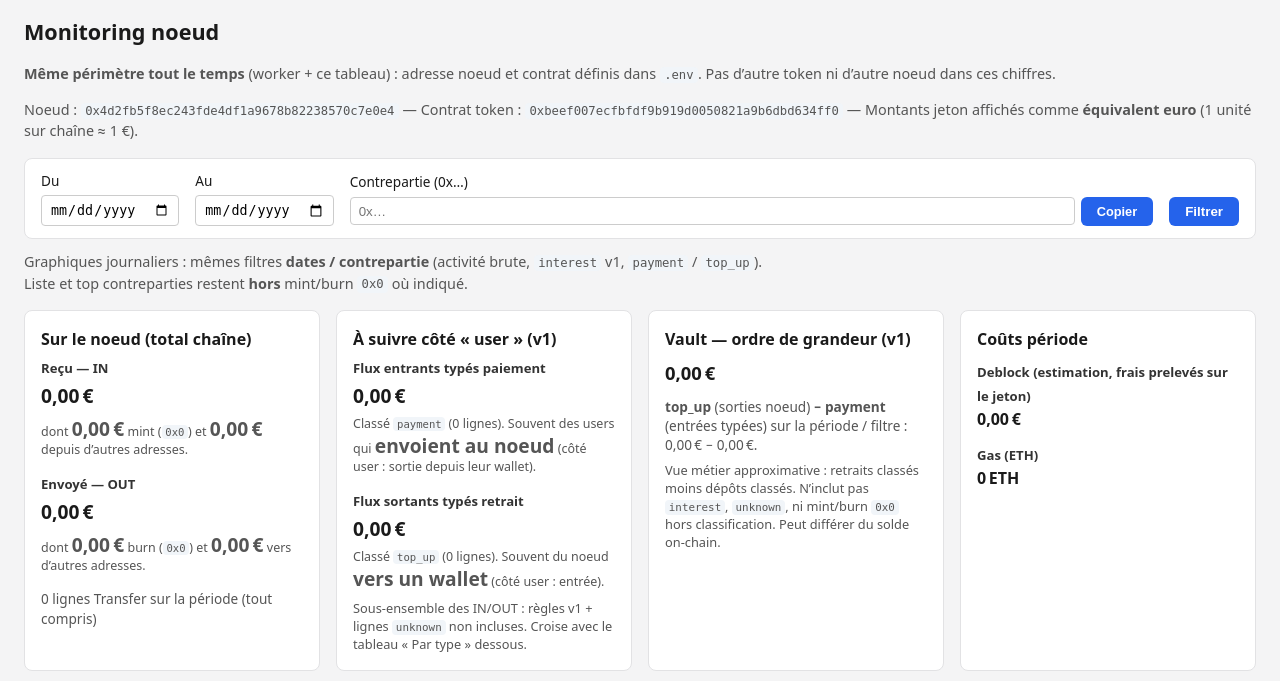
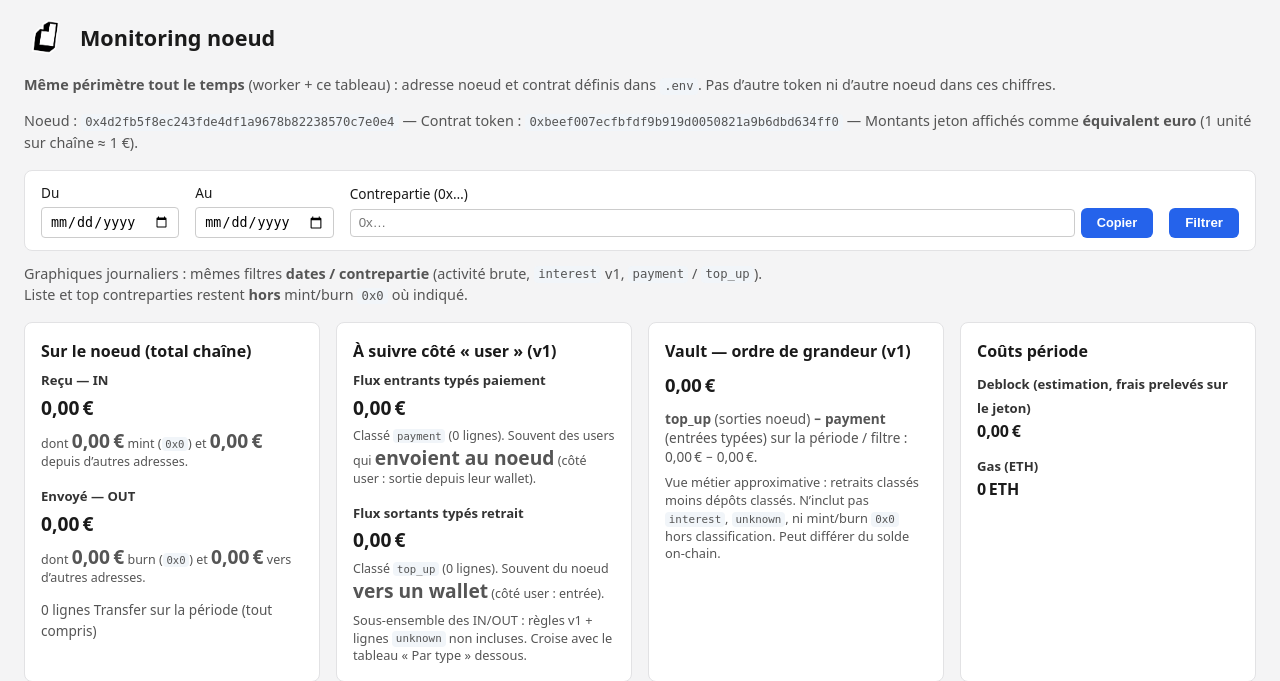
Before and after one commit to RuBy-67/deblock_vault_scrapping, a PHP site: page /dashboard in a window 1280 px wide. Shown: the top 681 px of the page. Run offline with PHP 8.4, Linux system fonts and the light colour scheme; data that the repository does not hold is empty.

Commit message:
logo + bcmath support

```diff
--- a/dashboard/styles.css
+++ b/dashboard/styles.css
@@ -10,9 +10,25 @@ body {
   line-height: 1.5;
 }
 
+.header__brand {
+  display: flex;
+  align-items: center;
+  gap: 0.75rem;
+  margin-bottom: 0.35rem;
+}
+
+.header__logo {
+  display: block;
+  width: 44px;
+  height: 44px;
+  flex-shrink: 0;
+  object-fit: contain;
+}
+
 .header h1 {
-  margin: 0 0 0.25rem;
+  margin: 0;
   font-size: 1.35rem;
+  line-height: 1.2;
 }
 
 .muted {
--- a/dashboard/views/dashboard.php
+++ b/dashboard/views/dashboard.php
@@ -19,11 +19,16 @@ declare(strict_types=1);
   <meta charset="utf-8">
   <meta name="viewport" content="width=device-width, initial-scale=1">
   <title>Monitoring noeud EURCV</title>
+  <link rel="icon" href="lib/deblock.png" type="image/png">
+  <link rel="apple-touch-icon" href="lib/deblock.png">
   <link rel="stylesheet" href="styles.css">
 </head>
 <body>
   <header class="header">
-    <h1>Monitoring noeud</h1>
+    <div class="header__brand">
+      <img src="lib/deblock.png" alt="Deblock" class="header__logo" width="44" height="44" decoding="async">
+      <h1>Monitoring noeud</h1>
+    </div>
     <p class="muted">
       <strong>Même périmètre tout le temps</strong> (worker + ce tableau) : adresse noeud et contrat définis dans <code>.env</code>.
       Pas d’autre token ni d’autre noeud dans ces chiffres.
```
Also changed, not shown: dashboard/lib/format.php (+97 -2 lines), dashboard/lib/deblock.png (added).
